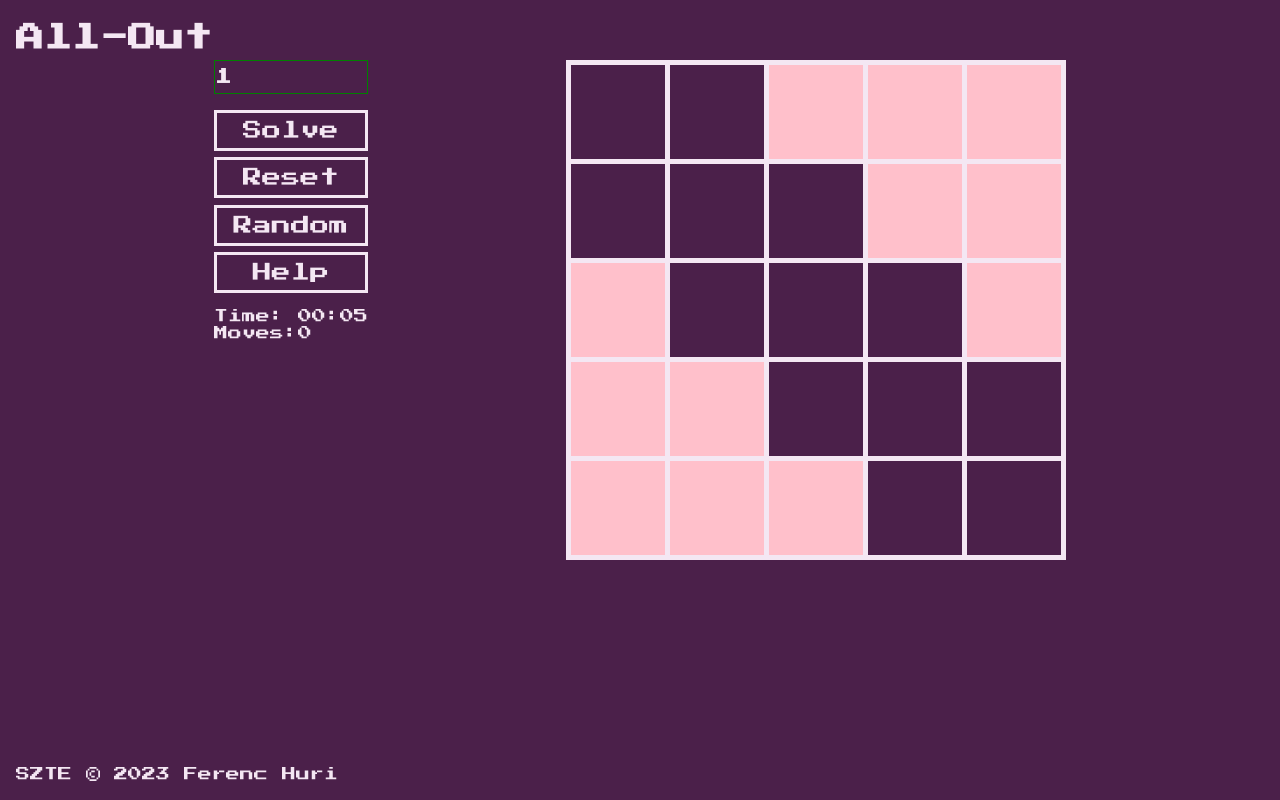
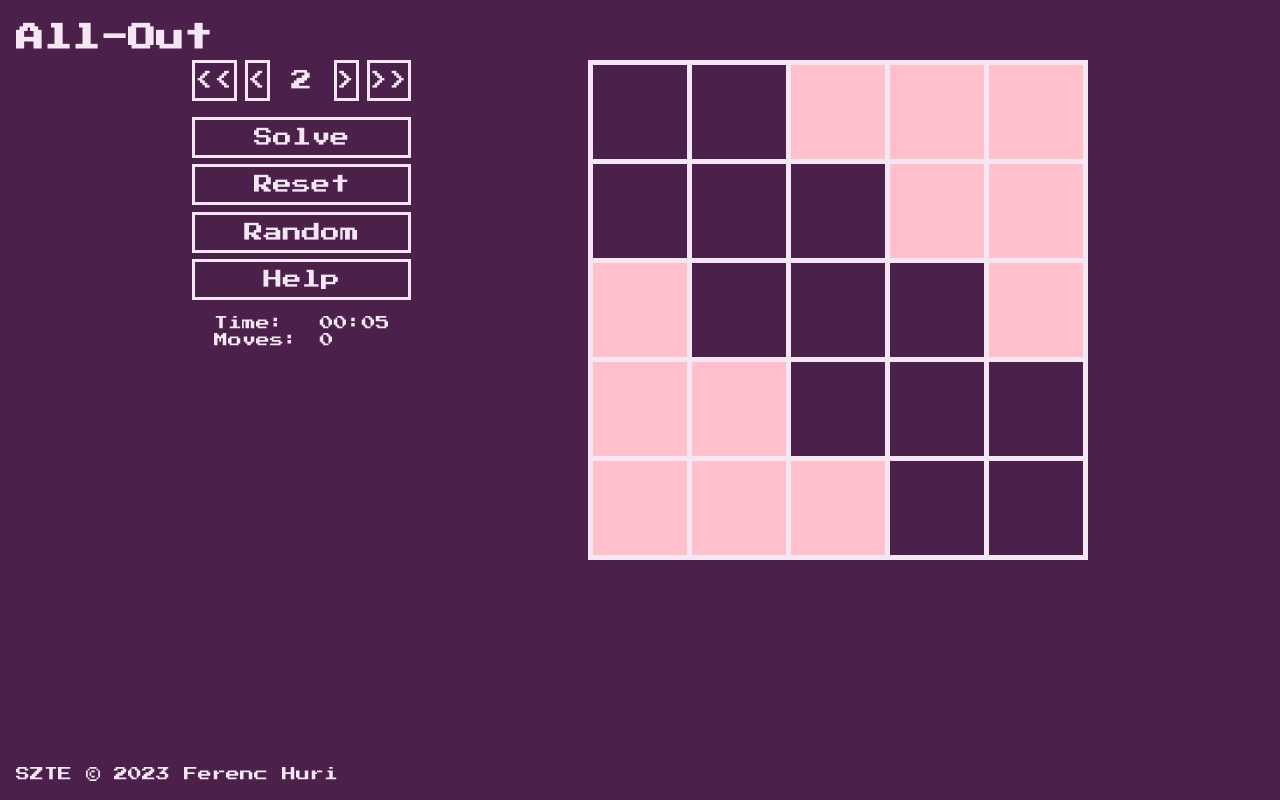
Before and after one commit to huriferenc/all-out, an Angular app: page / in a window 1280 px wide. Built offline with nearby package versions, Linux system fonts and the light colour scheme; what @ngneat/dialog would draw is missing.

Commit message:
*  Added map selector *  Generate random map on click Random button *  Reset the actual game on click Reset button *  Modified styles

```diff
--- a/src/app/app.component.html
+++ b/src/app/app.component.html
@@ -1,13 +1,17 @@
 <aside class="left">
   <section class="field-selector-container">
     <div id="game-field-selector">
-      <h1>{{ selectedMap$ | async }}</h1>
+      <button (click)="selectMap(-99)"><<</button>
+      <button (click)="selectMap(-1)"><</button>
+      <span id="selected-map">{{ (selectedMap$ | async) + 1 }}</span>
+      <button (click)="selectMap(1)">></button>
+      <button (click)="selectMap(99)">>></button>
     </div>
   </section>
   <section class="functions">
-    <button>Solve</button>
-    <button>Reset</button>
-    <button>Random</button>
+    <button (click)="solve()">Solve</button>
+    <button (click)="resetGame()">Reset</button>
+    <button (click)="randomMap()">Random</button>
     <button (click)="openHelpDialog()">Help</button>
   </section>
   <section class="info">
--- a/src/app/app.component.scss
+++ b/src/app/app.component.scss
@@ -15,7 +15,17 @@ aside.left {
   gap: 1rem;
 
   section.field-selector-container {
-    border: 1px solid green;
+    #game-field-selector {
+      display: flex;
+      align-items: center;
+      gap: 0.5rem;
+
+      #selected-map {
+        width: 3rem;
+        text-align: center;
+        font-size: 1.5em;
+      }
+    }
   }
 
   section.functions {
@@ -26,16 +36,6 @@ aside.left {
 
     button {
       width: 100%;
-      font-size: 1.2rem;
-      color: $primary-color;
-      border: 3px solid $primary-color;
-      background-color: $secondary-color;
-      padding: 0.5rem 0;
-
-      &:hover {
-        color: $secondary-color;
-        background-color: $primary-color;
-      }
     }
   }
 
--- a/src/app/app.component.ts
+++ b/src/app/app.component.ts
@@ -30,7 +30,6 @@ export class AppComponent implements OnInit, OnDestroy {
     this.selectedMap$ = this.storeService.selectedMap$;
 
     this.storeService.checkStoreData();
-    // this.selectedCells = this.storeService.cells.filter((item) => item.turnedOut);
 
     this.startTimer();
   }
@@ -41,6 +40,32 @@ export class AppComponent implements OnInit, OnDestroy {
 
   getRowAndColumnNumber() {
     return Math.ceil(Math.sqrt(CELL_NUMBER));
+  }
+
+  selectMap(val: -99 | -1 | 1 | 99): void {
+    if (!Number.isSafeInteger(val)) {
+      return;
+    }
+
+    this.storeService.selectedMap += val;
+
+    this.storeService.newGame();
+
+    this.restartTimer();
+  }
+
+  solve() {
+    console.log('This function is not working now!');
+  }
+
+  resetGame() {
+    this.storeService.restartCurrentGame();
+    this.restartTimer();
+  }
+
+  randomMap() {
+    this.storeService.loadMapRandomly();
+    this.restartTimer();
   }
 
   openHelpDialog() {
--- a/src/app/helper.ts
+++ b/src/app/helper.ts
@@ -1,7 +1,6 @@
 import { v4 as uuid } from 'uuid';
 
 export abstract class Helper {
-  public static randomNumber();
   public static randomNumber(min?: number, max?: number): number {
     if (Number.isSafeInteger(min) && Number.isSafeInteger(max)) {
       return min + Math.floor(Math.random() * (max - min + 1));
--- a/src/app/store.service.ts
+++ b/src/app/store.service.ts
@@ -2,6 +2,7 @@ import { Injectable } from '@angular/core';
 import { BehaviorSubject } from 'rxjs';
 import { CELL_NUMBER, Cell, DEFAULT_MAP, MAP_NUMBER, MAPS } from './game.model';
 import { LocalStorage } from './local-storage';
+import { Helper } from './helper';
 
 @Injectable({
   providedIn: 'root'
@@ -83,27 +84,22 @@ export class StoreService {
 
   newGame(): void {
     this.resetMoves();
-    this.resetSelectedMap();
     this.generateCells();
   }
 
   restartCurrentGame(): void {
-    this.resetMoves();
-    this.reloadSelectedMap();
+    this.newGame();
+  }
+
+  loadMapRandomly(): void {
+    this.selectedMap = Helper.randomNumber(0, MAP_NUMBER - 1);
+    this.newGame();
   }
 
   private resetMoves(): void {
     this.moves = 0;
   }
 
-  private resetSelectedMap(): void {
-    this.selectedMap = DEFAULT_MAP;
-  }
-
-  private reloadSelectedMap(): void {
-    this.cells = this.cells.map((item) => ({ ...item, turnedOut: false }));
-  }
-
   private generateCells(): void {
     this.cells = MAPS[this.selectedMap].map((val, index) => new Cell(index, !!val));
   }
--- a/src/styles.scss
+++ b/src/styles.scss
@@ -50,6 +50,19 @@ a:hover {
 
 p {
   margin: 0;
+}
+
+button {
+  font-size: 1.2rem;
+  color: $primary-color;
+  border: 3px solid $primary-color;
+  background-color: $secondary-color;
+  padding: 0.5rem 0;
+
+  &:hover {
+    color: $secondary-color;
+    background-color: $primary-color;
+  }
 }
 
 svg.material-icons {
```
